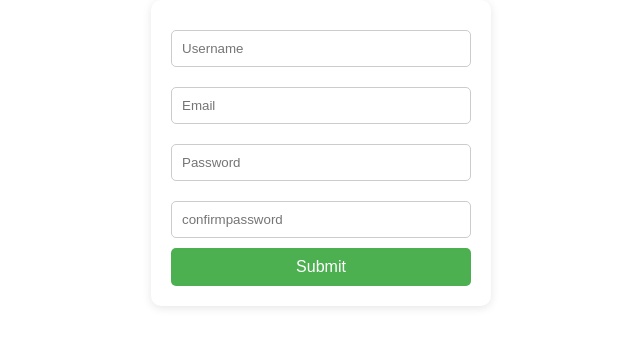
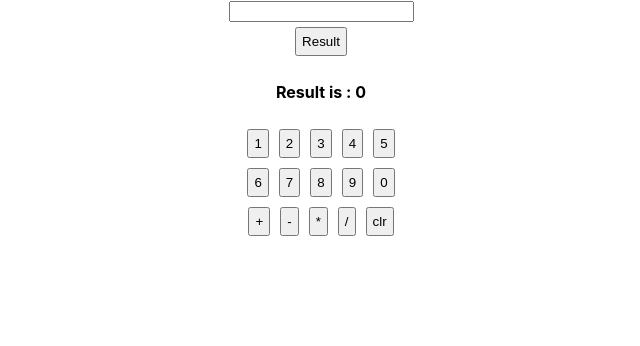
Before and after one commit to goutham120203/sample, a React (Create React App) app: page / in a window 1280 px wide. Shown: the top 346 px of the page, without its empty margins (319-959 px from the left). Built offline with nearby package versions, Linux system fonts and the light colour scheme.

Commit message:
calculator

```diff
--- a/src/App.css
+++ b/src/App.css
@@ -1,45 +1,4 @@
-App.css
-
-body {
-  font-family: Arial, sans-serif;
-  background-color: #f5f5f5;
-  margin: 0;
-  padding: 0;
-  display: flex;
-  justify-content: center;
-  align-items: center;
-  height: 100vh;
+button{
+  padding: 5px;
+  margin: 5px;
 }
-
-form {
-  background-color: white;
-  padding: 20px;
-  border-radius: 10px;
-  box-shadow: 0 2px 10px rgba(0, 0, 0, 0.1);
-  width: 300px;
-  text-align: left;
-}
-
-input[type="text"], input[type="password"] {
-  width: 100%;
-  padding: 10px;
-  margin: 10px 0;
-  border: 1px solid #ccc;
-  border-radius: 5px;
-  box-sizing: border-box;
-}
-
-input[type="submit"] {
-  width: 100%;
-  background-color: #4CAF50;
-  color: white;
-  padding: 10px;
-  border: none;
-  border-radius: 5px;
-  cursor: pointer;
-  font-size: 16px;
-}
-
-input[type="submit"]:hover {
-  background-color: #45a049;
-}
--- a/src/App.js
+++ b/src/App.js
@@ -2,39 +2,35 @@ import React, { useState } from 'react';
 import './App.css';
 
 const App = () => {
-  const [data, setData] = useState({
-    username: '',
-    email:'',
-    password: '',
-    confirmpassword:''
-  });
-  const { username, email, password, confirmpassword } = data;
-  const changeHandler = e => {
-    setData({...data,[e.target.name]:e.target.value})
-  }
-  const submitHandler = e =>{
-    e.preventDefault()
-    if(username.length <= 5){
-      alert("username must be at least 5 characters");
-    }
-    else if(password !== confirmpassword){
-      alert("password is not matching");
-    }
-    else{
-      console.log(data)
-    }
+  const [input,setInput] = useState("");
+  const [result,setResult] = useState(0);
+  const handler = e =>{
+    setInput(e.target.value);
   }
   return (
     <div>
       <center>
-        <form onSubmit={submitHandler}>
-          <input type='text' name='username' value={username} placeholder="Username" onChange={changeHandler} /> <br />
-          <input type='text' name='email' value={email} placeholder="Email" onChange={changeHandler} /> <br />
-          <input type='password' name='password' value={password} placeholder="Password" onChange={changeHandler} /> <br />
-          <input type='password' name='confirmpassword' value={confirmpassword} placeholder="confirmpassword" onChange={changeHandler} /> <br />
-          {password !== confirmpassword ? <p>password are not matching</p>:null}
-          <input type='submit' name='submit' />
-        </form>
+        <input type='text' name="input" value={input} onChange={handler}/>
+        <br />
+        <button onClick={()=>setResult(eval(input))}>Result</button>
+        <h4>Result is : {result}</h4>
+
+        <button onClick={()=>setInput(input+'1')}>1</button>
+        <button onClick={()=>setInput(input+'2')}>2</button>
+        <button onClick={()=>setInput(input+'3')}>3</button>
+        <button onClick={()=>setInput(input+'4')}>4</button>
+        <button onClick={()=>setInput(input+'5')}>5</button> <br />
+        <button onClick={()=>setInput(input+'6')}>6</button>
+        <button onClick={()=>setInput(input+'7')}>7</button>
+        <button onClick={()=>setInput(input+'8')}>8</button>
+        <button onClick={()=>setInput(input+'1')}>9</button>
+        <button onClick={()=>setInput(input+'0')}>0</button> <br />
+
+        <button onClick={()=>setInput(input+'+')}>+</button>
+        <button onClick={()=>setInput(input+'-')}>-</button>
+        <button onClick={()=>setInput(input+'*')}>*</button>
+        <button onClick={()=>setInput(input+'/')}>/</button>
+        <button onClick={()=>setInput('')}>clr</button> <br />
       </center>
     </div>
   );
```
